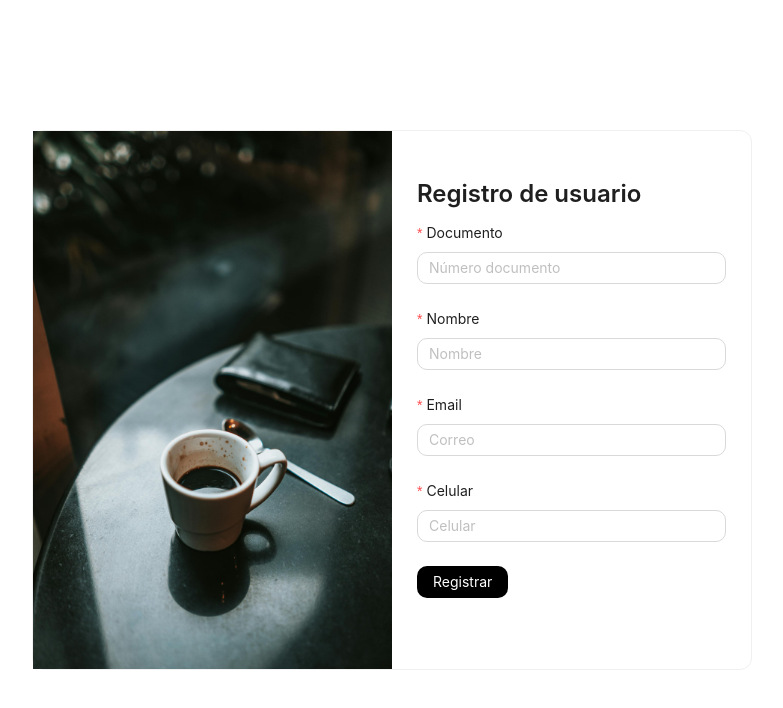
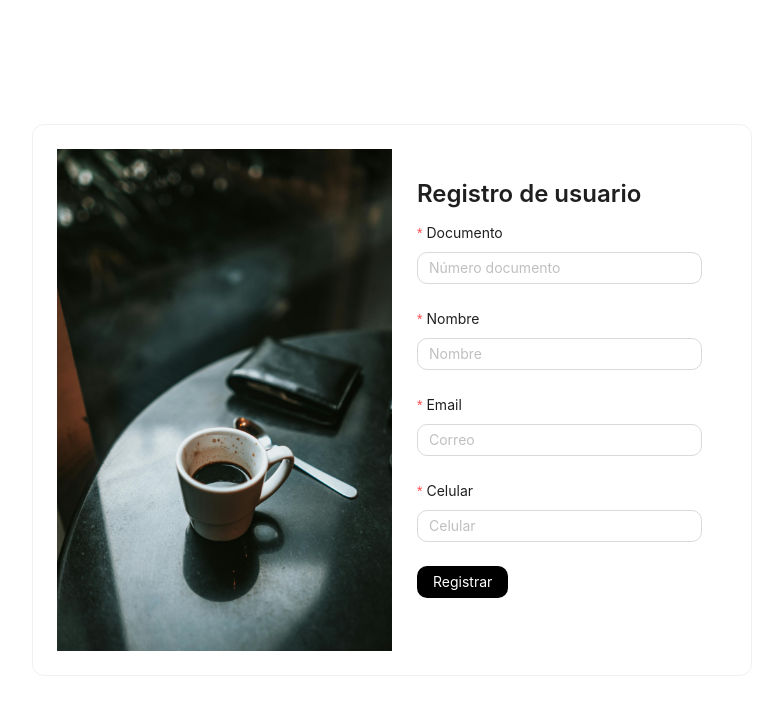
Before and after one commit to duvan177/wallet-app, a Next.js app: page /register in a window 1280 px wide. Shown: the top 708 px of the page, without its empty margins (248-1031 px from the left). Built offline with nearby package versions, Linux system fonts and the light colour scheme; what @ant-design/nextjs-registry would draw is missing.

Commit message:
Refactor card style management by moving cardStyle to a constants file and updating component imports

```diff
--- a/app/confirm-payment/page.tsx
+++ b/app/confirm-payment/page.tsx
@@ -3,14 +3,7 @@ import React, { useState } from 'react';
 import { Button, Card, Input, Typography, Form, Flex } from 'antd';
 import { useWallet } from '@/hooks/useWallet';
 import { ButtonBack } from '@/components/ButtonBack';
-
-
-
-const cardStyle = {
-  maxWidth: 720,
-  width: '100%',
-  margin: '0 auto',
-};
+import { cardStyle } from '@/constants/cardStyle';
 
 export default function LoadWallet() {
   const [form] = Form.useForm();
--- a/app/page.tsx
+++ b/app/page.tsx
@@ -1,34 +1,20 @@
 "use client";
-import React, { useState } from "react";
+import React from "react";
 import {
   Button,
   Card,
   Input,
   Typography,
   Form,
-  Row,
-  Col,
-  InputNumber,
   Flex,
   notification,
-  Alert,
-  message,
 } from "antd";
 import {
   VerticalAlignBottomOutlined,
   VerticalAlignTopOutlined,
 } from "@ant-design/icons";
-import Image from "next/image";
-import * as yup from "yup";
-// import api from '../services/api';
-import walletR from "@/public/walletR.jpg";
 import { useWallet } from "@/hooks/useWallet";
-
-const cardStyle = {
-  maxWidth: 720,
-  width: "100%",
-  margin: "0 auto",
-};
+import { cardStyle } from "@/constants/cardStyle";
 
 export default function Home() {
 
@@ -70,7 +56,7 @@ export default function Home() {
       }}
     >
       {contextHolder}
-      <Card hoverable style={cardStyle} bodyStyle={{ padding: 0 }}>
+      <Card hoverable style={cardStyle} >
         <Flex justify="space-between">
           <Flex
             vertical
--- a/app/register/page.tsx
+++ b/app/register/page.tsx
@@ -2,43 +2,26 @@
 import React, { useState } from 'react';
 import { Button, Card, Input, Typography, Form, Row, Col } from 'antd';
 import Image from 'next/image';
-import * as yup from 'yup';
-// import api from '../services/api';
 import walletR from '@/public/walletR.jpg';
-
-const schema = yup.object().shape({
-  document: yup.string().required('El documento es obligatorio'),
-  name: yup.string().required('El nombre es obligatorio'),
-  email: yup.string().email('Email inválido').required('El email es obligatorio'),
-  phone: yup.string().required('El celular es obligatorio'),
-});
-
-const cardStyle = {
-  maxWidth: 720,
-  width: '100%',
-  margin: '0 auto',
-};
+import { cardStyle } from '@/constants/cardStyle';
 
 export default function Register() {
-  const [message, setMessage] = useState('');
   const [form] = Form.useForm();
 
   const onFinish = (data:any) => {
     console.log(data);
-    // Lógica para enviar los datos al backend
   };
 
   return (
     <div
       style={{
         minHeight: '100vh',
-        padding: '20px', // Añadimos padding para pantallas pequeñas
         display: 'flex',
         justifyContent: 'center',
         alignItems: 'center',
       }}
     >
-      <Card hoverable style={cardStyle} bodyStyle={{ padding: 0 }}>
+      <Card hoverable style={cardStyle} >
         <Row gutter={0} align="middle">
           <Col
 
--- /dev/null
+++ b/constants/cardStyle.ts
@@ -0,0 +1,5 @@
+export const cardStyle = {
+  maxWidth: 720,
+  width: "100%",
+  margin: "0 auto",
+};
```
